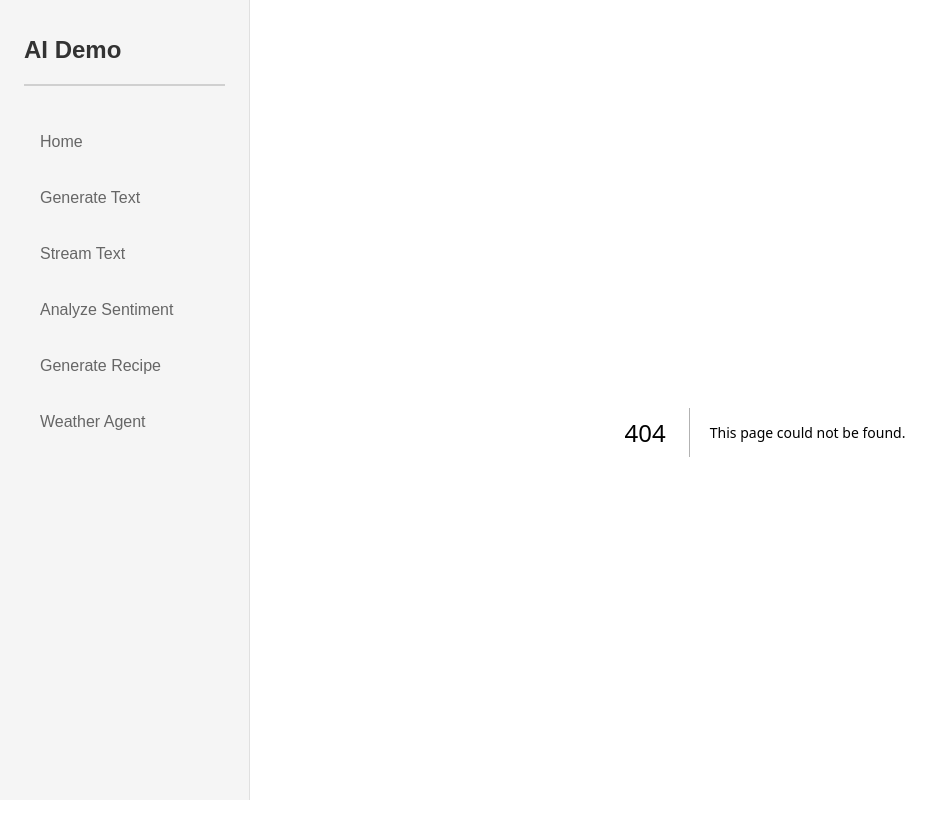
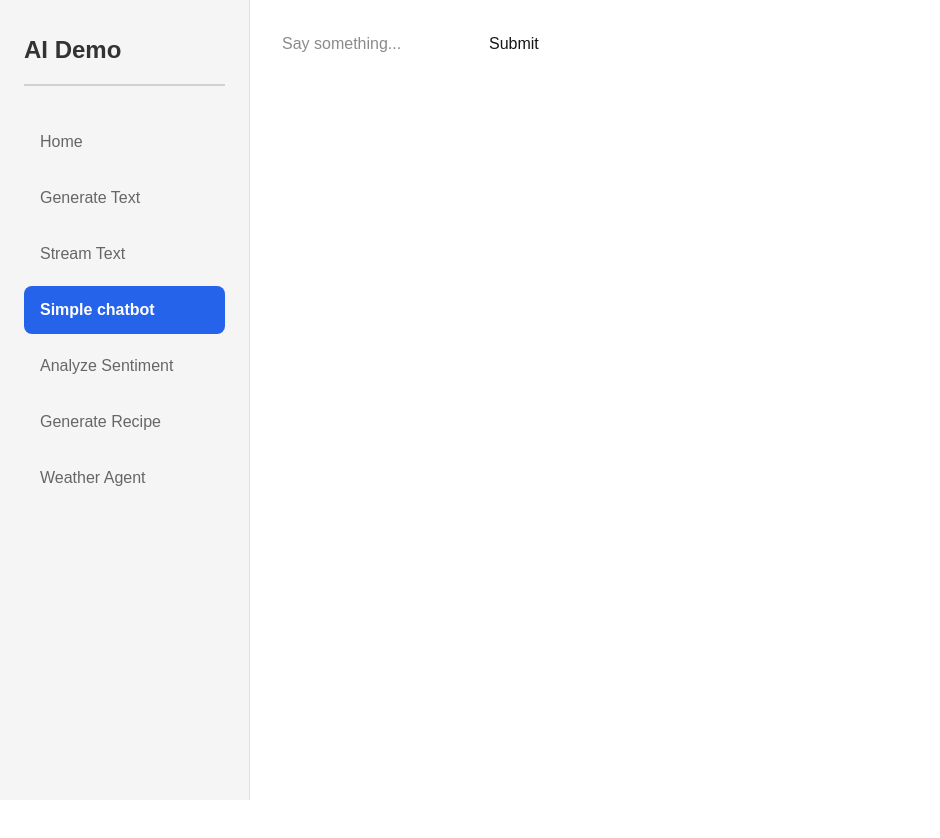
Before and after one commit to BobGerman/TestSite, a Next.js app in the folder nextAgent/ai-demo/: page /pages/chat in a window 1280 px wide. Before the commit this address had no page. Shown: the top 838 px of the page, without its empty margins (0-940 px from the left). After the commit the page ends 800 px from the top, so only its background shows below. Built offline with nearby package versions, Linux system fonts and the light colour scheme.

Commit message:
Add simple chatbot

```diff
--- /dev/null
+++ b/nextAgent/ai-demo/app/api/chat/route.ts
@@ -0,0 +1,17 @@
+import model from "../aimodel";
+import { convertToModelMessages, streamText, UIMessage } from 'ai';
+
+// Allow streaming responses up to 30 seconds
+export const maxDuration = 30;
+
+export async function POST(req: Request) {
+  const { messages }: { messages: UIMessage[] } = await req.json();
+
+  const result = streamText({
+    model,
+    system: 'You are a helpful assistant.',
+    messages: await convertToModelMessages(messages),
+  });
+
+  return result.toUIMessageStreamResponse();
+}
--- a/nextAgent/ai-demo/app/components/Sidebar.tsx
+++ b/nextAgent/ai-demo/app/components/Sidebar.tsx
@@ -8,6 +8,7 @@ const navigationLinks = [
   { href: '/', label: 'Home' },
   { href: '/pages/generateText', label: 'Generate Text' },
   { href: '/pages/streamText', label: 'Stream Text' },
+  { href: '/pages/chat', label: 'Simple chatbot' },
   { href: '/pages/sentiment', label: 'Analyze Sentiment' },
   { href: '/pages/generateRecipe', label: 'Generate Recipe' },
   { href: '/pages/weatherAgent', label: 'Weather Agent' },
--- /dev/null
+++ b/nextAgent/ai-demo/app/pages/chat/page.tsx
@@ -0,0 +1,47 @@
+'use client';
+
+import { useChat } from '@ai-sdk/react';
+import { DefaultChatTransport } from 'ai';
+import { useState } from 'react';
+
+export default function Page() {
+  const { messages, sendMessage, status } = useChat({
+    transport: new DefaultChatTransport({
+      api: '/api/chat',
+    }),
+  });
+  const [input, setInput] = useState('');
+
+  return (
+    <>
+      {messages.map(message => (
+        <div key={message.id}>
+          {message.role === 'user' ? 'User: ' : 'AI: '}
+          {message.parts.map((part, index) =>
+            part.type === 'text' ? <span key={index}>{part.text}</span> : null,
+          )}
+        </div>
+      ))}
+
+      <form
+        onSubmit={e => {
+          e.preventDefault();
+          if (input.trim()) {
+            sendMessage({ text: input });
+            setInput('');
+          }
+        }}
+      >
+        <input
+          value={input}
+          onChange={e => setInput(e.target.value)}
+          disabled={status !== 'ready'}
+          placeholder="Say something..."
+        />
+        <button type="submit" disabled={status !== 'ready'}>
+          Submit
+        </button>
+      </form>
+    </>
+  );
+}
```
